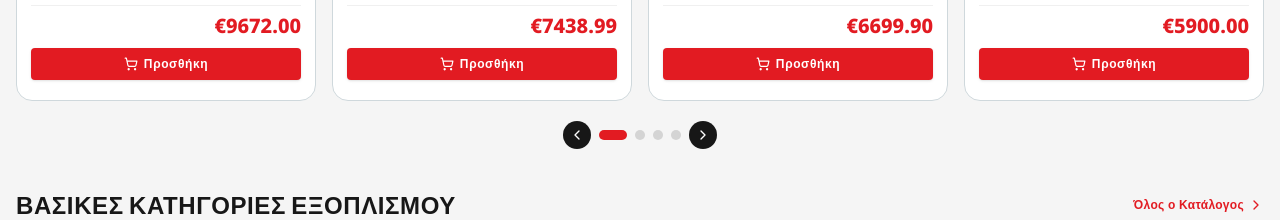
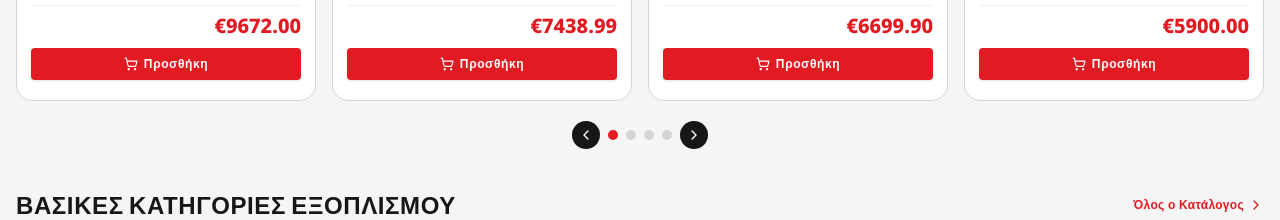
Before and after one commit to ademxhin/NomikosTools, a React (Vite) app: page / in a window 1280 px wide. Shown: the part 1420-1640 px from the top of the page. Built offline with nearby package versions, Linux system fonts and the light colour scheme; a web font is replaced by a local one.

Commit message:
Keep all slider indicators circular

```diff
--- a/src/pages/HomePage.tsx
+++ b/src/pages/HomePage.tsx
@@ -277,7 +277,7 @@ export const HomePage: React.FC<HomePageProps> = ({ onNavigate }) => {
         <div className="mt-5 flex items-center justify-center gap-2">
           <button onClick={() => setProductPage((page) => (page - 1 + productPageCount) % productPageCount)} className="rounded-full bg-[#171717] p-1.5 text-white transition-colors hover:bg-[#e21b22]" aria-label="Προηγούμενα προϊόντα"><ChevronLeft className="h-4 w-4" /></button>
           {Array.from({ length: productPageCount }).map((_, index) => (
-            <button key={index} onClick={() => setProductPage(index)} aria-label={`Σελίδα προϊόντων ${index + 1}`} className={`h-2.5 rounded-full transition-all ${index === productPage ? 'w-7 bg-[#e21b22]' : 'w-2.5 bg-neutral-300 hover:bg-neutral-500'}`} />
+            <button key={index} onClick={() => setProductPage(index)} aria-label={`Σελίδα προϊόντων ${index + 1}`} className={`promo-dot h-2.5 w-2.5 rounded-full transition-all ${index === productPage ? 'bg-[#e21b22]' : 'bg-neutral-300 hover:bg-neutral-500'}`} />
           ))}
           <button onClick={() => setProductPage((page) => (page + 1) % productPageCount)} className="rounded-full bg-[#171717] p-1.5 text-white transition-colors hover:bg-[#e21b22]" aria-label="Επόμενα προϊόντα"><ChevronRight className="h-4 w-4" /></button>
         </div>
```
